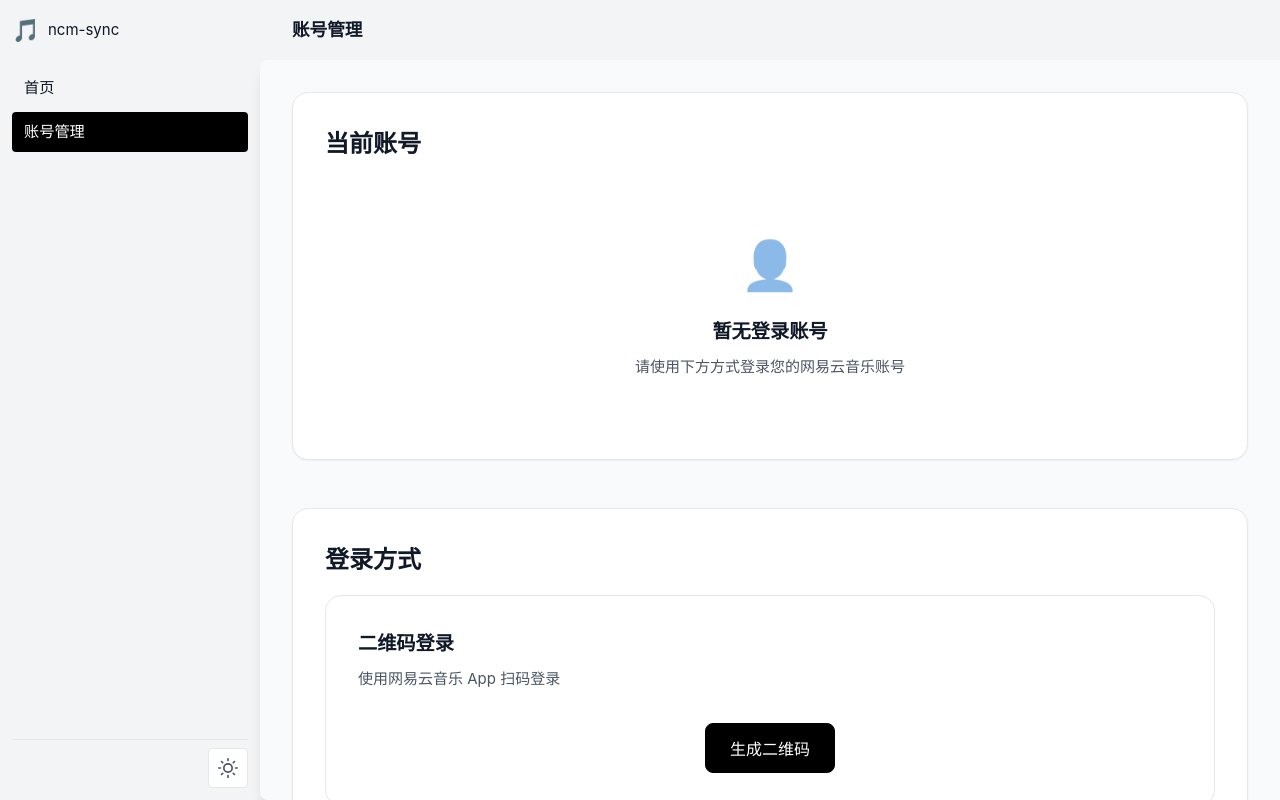
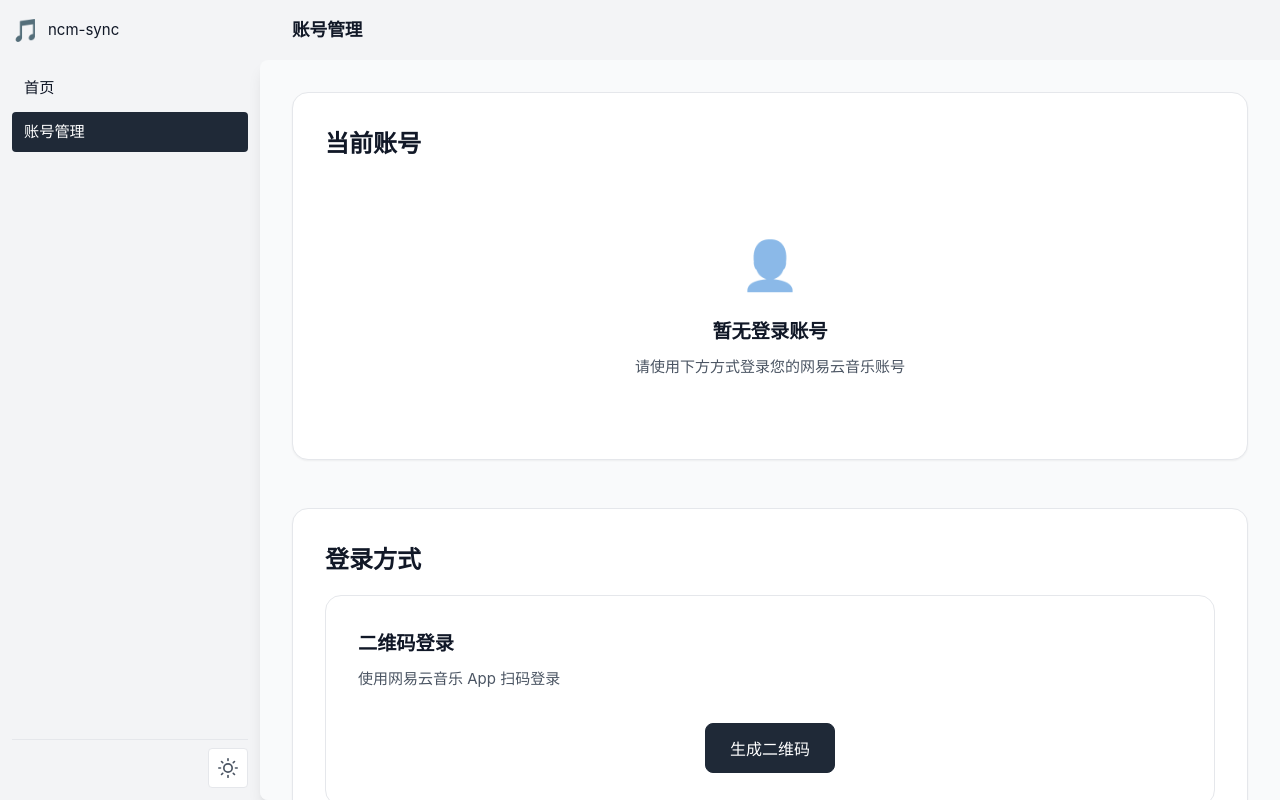
Before and after one commit to SmallXJM/ncm-sync, a Vue app in the folder web/: page /account in a window 1280 px wide. Built offline with nearby package versions, Linux system fonts and the light colour scheme; no server answers; the HTML template or start-up script is replaced by a standard one.

Commit message:
style: 优化样式变量和滚动条效果
- 将@import替换为@use以改进模块化
- 调整颜色变量使界面更协调
- 为主内容区域和帮助详情添加平滑过渡效果
- 添加自定义滚动条样式提升用户体验

```diff
--- a/web/src/assets/main.scss
+++ b/web/src/assets/main.scss
@@ -1,7 +1,7 @@
 @use './styles/variables' as *;
-@import './base.scss';
-@import './styles/common.scss';
-@import './styles/components.scss';
+@use './base';
+@use './styles/common';
+@use './styles/components';
 
 /* 全局 App 调整 */
 body {
--- a/web/src/assets/styles/components.scss
+++ b/web/src/assets/styles/components.scss
@@ -135,12 +135,15 @@
 }
 .cookie-help {
   max-width: 600px;
+
 }
 .help-details {
   background: var(--bg-surface-hover);
   border-radius: 0.5rem;
   padding: var(--spacing-md);
   border: 1px solid var(--border-color);
+  transition: 0.3s ease;
+
 }
 .help-summary {
   font-weight: 600;
--- a/web/src/assets/styles/variables.scss
+++ b/web/src/assets/styles/variables.scss
@@ -56,10 +56,10 @@ $ts-normal: 0.3s cubic-bezier(0.4, 0, 0.2, 1);
   --text-secondary: #{$color-gray-400};
   --text-tertiary: #{$color-gray-600};
 
-  --border-color: #{$color-gray-800};
-  --border-hover: #{$color-gray-700};
+  --border-color: #{$color-gray-700};
+  --border-hover: #{$color-gray-600};
 
-  --accent-color: #{$color-white};
+  --accent-color: #{$color-gray-100};
   --accent-fg: #{$color-black};
 
   --shadow-sm: 0 1px 2px 0 rgba(0, 0, 0, 0.3);
@@ -92,7 +92,7 @@ $ts-normal: 0.3s cubic-bezier(0.4, 0, 0.2, 1);
   --border-color: #{$color-gray-200};
   --border-hover: #{$color-gray-300};
 
-  --accent-color: #{$color-black};
+  --accent-color: #{$color-gray-800};
   --accent-fg: #{$color-white};
 
   --shadow-sm: 0 1px 2px 0 rgba(0, 0, 0, 0.05);
@@ -105,7 +105,7 @@ $ts-normal: 0.3s cubic-bezier(0.4, 0, 0.2, 1);
   --glass-shadow: 0 8px 32px rgba(0, 0, 0, 0.05);
 
   /* 侧边栏特定变量 - Light Mode (使用默认黑白风格) */
-  --sidebar-active-bg: #{$color-black};
+  --sidebar-active-bg: #{$color-gray-800};
   --sidebar-btn-bg: #{$color-gray-200};
   --sidebar-active-text: #{$color-white};
 }
--- a/web/src/layout/AppLayout.vue
+++ b/web/src/layout/AppLayout.vue
@@ -64,8 +64,33 @@ import AppHeader from './AppHeader.vue'
     overflow-y: auto;
     /* Internal scroll */
     background: var(--bg-base);
+    transition: background-color 0.3s ease;
 
     /* 可选，让内容内部圆角跟随父元素 */
     // box-shadow: -8px -8px 56px rgba(0, 0, 0, 0.6);
+
+    /* 滚动条样式适配 */
+    &::-webkit-scrollbar {
+        width: 8px;
+        height: 8px;
+    }
+
+    &::-webkit-scrollbar-track {
+        background: transparent;
+        border-radius: $radius-full;
+    }
+
+    &::-webkit-scrollbar-thumb {
+        background-color: var(--text-secondary);
+        border-radius: $radius-full;
+        border: 2px solid transparent;
+        background-clip: content-box;
+        transition: background-color 0.3s ease;
+    }
+
+    &::-webkit-scrollbar-thumb:hover {
+        background-color: var(--text-primary);
+    }
 }
+
 </style>
```
